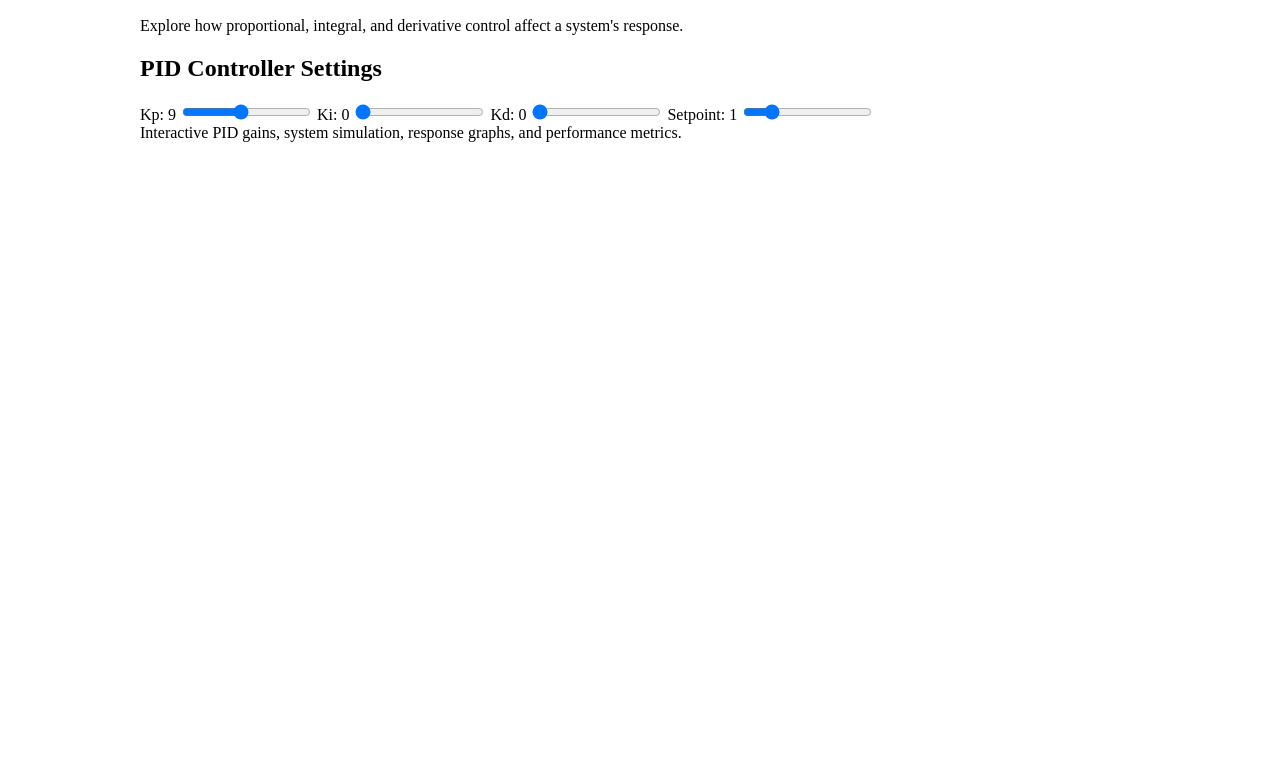
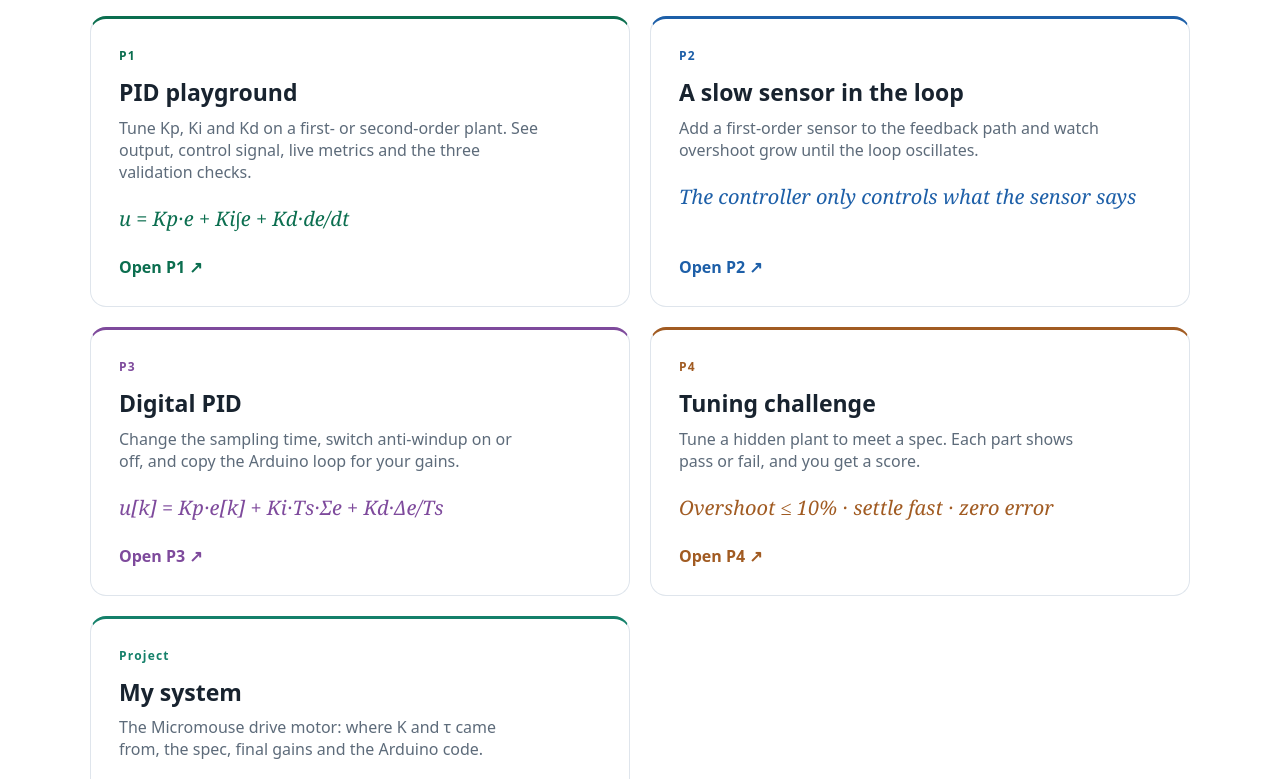
Before and after one commit to rama53/encs4380-dynamics-Team15, a plain HTML site: page control /index.html in a window 1280 px wide. Shown: the part 275-1054 px from the top of the page. Before the commit the page ends 800 px from the top, so only its background shows below. Drawn offline with Linux system fonts and the light colour scheme.

Commit message:
Replace control hub page

```diff
--- a/control /index.html
+++ b/control /index.html
@@ -1,73 +1,24 @@
-
 <!DOCTYPE html>
 <html lang="en">
 <head>
-  <meta charset="UTF-8">
-  <meta name="viewport" content="width=device-width, initial-scale=1">
-  <title>PID Control Toolkit | Team 15</title>
-  <link rel="stylesheet" href="../assets/site.css">
+<meta charset="UTF-8">
+<meta name="viewport" content="width=device-width, initial-scale=1, viewport-fit=cover">
+<title>PID Control Toolkit · Team 15</title>
+<link rel="stylesheet" href="../assets/site.css">
 </head>
-
 <body>
-  <nav class="site-nav">
-    <a href="../">Home</a>
-    <a href="../module1/">Module 1</a>
-    <a href="../module2/">Module 2</a>
-    <a href="../module3/">Module 3</a>
-    <a href="../module4/">Module 4</a>
-    <a href="./" aria-current="page">Control</a>
-  </nav>
-
-  <main style="max-width:1000px;margin:40px auto;padding:20px;">
-    <h1>PID Control Toolkit</h1>
-    <p>ENCS4380 - Homework 2 - Team 15</p>
-
-    <h2>P1 - PID Playground</h2>
-    <p>
-      Explore how proportional, integral, and derivative
-      control affect a system's response.
-    </p>
-
-
-<section id="pid-controls">
-  <h2>PID Controller Settings</h2>
-
-  <label for="kp">Kp: <span id="kpValue">9</span></label>
-  <input type="range" id="kp"
-         min="0" max="20" step="0.1" value="9">
-
-  <label for="ki">Ki: <span id="kiValue">0</span></label>
-  <input type="range" id="ki"
-         min="0" max="20" step="0.1" value="0">
-
-  <label for="kd">Kd: <span id="kdValue">0</span></label>
-  <input type="range" id="kd"
-         min="0" max="10" step="0.1" value="0">
-
-  <label for="setpoint">
-    Setpoint: <span id="setpointValue">1</span>
-  </label>
-  <input type="range" id="setpoint"
-         min="0.1" max="5" step="0.1" value="1">
+<nav class="site-nav" aria-label="Main navigation"><a href="../">Home</a><a href="../module1/">Module 1</a><a href="../module2/">Module 2</a><a href="../module3/">Module 3</a><a href="../module4/">Module 4</a><a href="./" aria-current="page">Control</a></nav>
+<main class="home">
+<section aria-labelledby="ctl-title">
+<div class="section-title"><h1 id="ctl-title">PID control toolkit</h1><p>Homework 1 showed how slow a system is. Here you close the loop and make it faster and more accurate.</p></div>
+<div class="modules">
+<article class="module-card" style="--accent:#0b6e4f"><span class="number">P1</span><h3>PID playground</h3><p>Tune Kp, Ki and Kd on a first- or second-order plant. See output, control signal, live metrics and the three validation checks.</p><div class="equation">u = Kp·e + Ki∫e + Kd·de/dt</div><a href="./p1.html">Open P1 <span aria-hidden="true">↗</span></a></article>
+<article class="module-card" style="--accent:#1d5fa8"><span class="number">P2</span><h3>A slow sensor in the loop</h3><p>Add a first-order sensor to the feedback path and watch overshoot grow until the loop oscillates.</p><div class="equation">The controller only controls what the sensor says</div><a href="./p2.html">Open P2 <span aria-hidden="true">↗</span></a></article>
+<article class="module-card" style="--accent:#7e4a9c"><span class="number">P3</span><h3>Digital PID</h3><p>Change the sampling time, switch anti-windup on or off, and copy the Arduino loop for your gains.</p><div class="equation">u[k] = Kp·e[k] + Ki·Ts·Σe + Kd·Δe/Ts</div><a href="./p3.html">Open P3 <span aria-hidden="true">↗</span></a></article>
+<article class="module-card" style="--accent:#a15b22"><span class="number">P4</span><h3>Tuning challenge</h3><p>Tune a hidden plant to meet a spec. Each part shows pass or fail, and you get a score.</p><div class="equation">Overshoot ≤ 10% · settle fast · zero error</div><a href="./p4.html">Open P4 <span aria-hidden="true">↗</span></a></article>
+<article class="module-card" style="--accent:#14806a"><span class="number">Project</span><h3>My system</h3><p>The Micromouse drive motor: where K and τ came from, the spec, final gains and the Arduino code.</p><div class="equation">K, τ → gains → code</div><a href="./my-system.html">Open My system <span aria-hidden="true">↗</span></a></article>
+</div>
 </section>
-
-      Interactive PID gains, system simulation,
-      response graphs, and performance metrics.
-    </p>
-  </main>
-
-<script>
-  const sliders = ["kp", "ki", "kd", "setpoint"];
-
-  sliders.forEach(id => {
-    const slider = document.getElementById(id);
-    const valueLabel = document.getElementById(id + "Value");
-
-    slider.addEventListener("input", () => {
-      valueLabel.textContent = slider.value;
-    });
-  });
-</script>
-
+</main>
 </body>
 </html>
```
